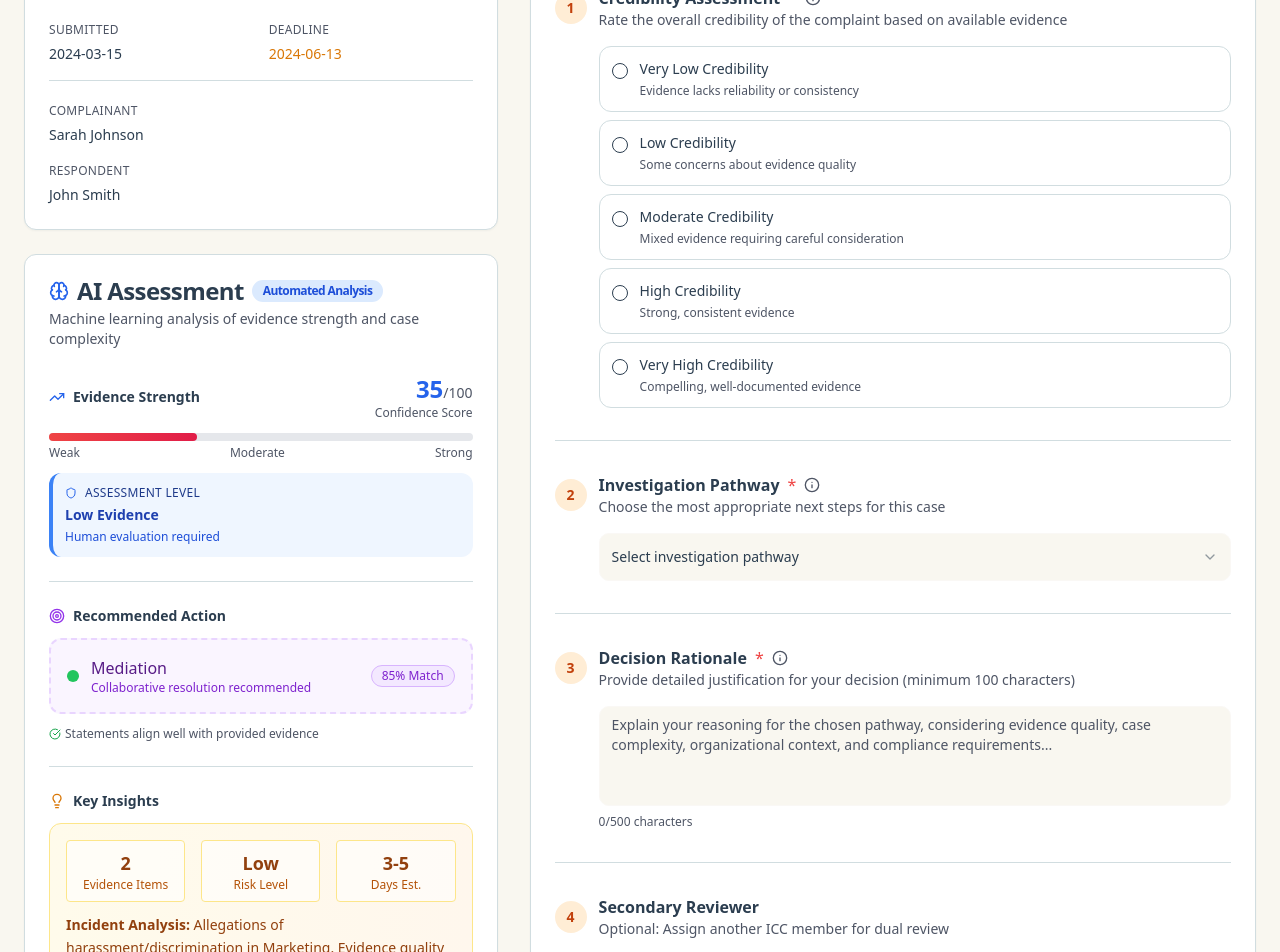
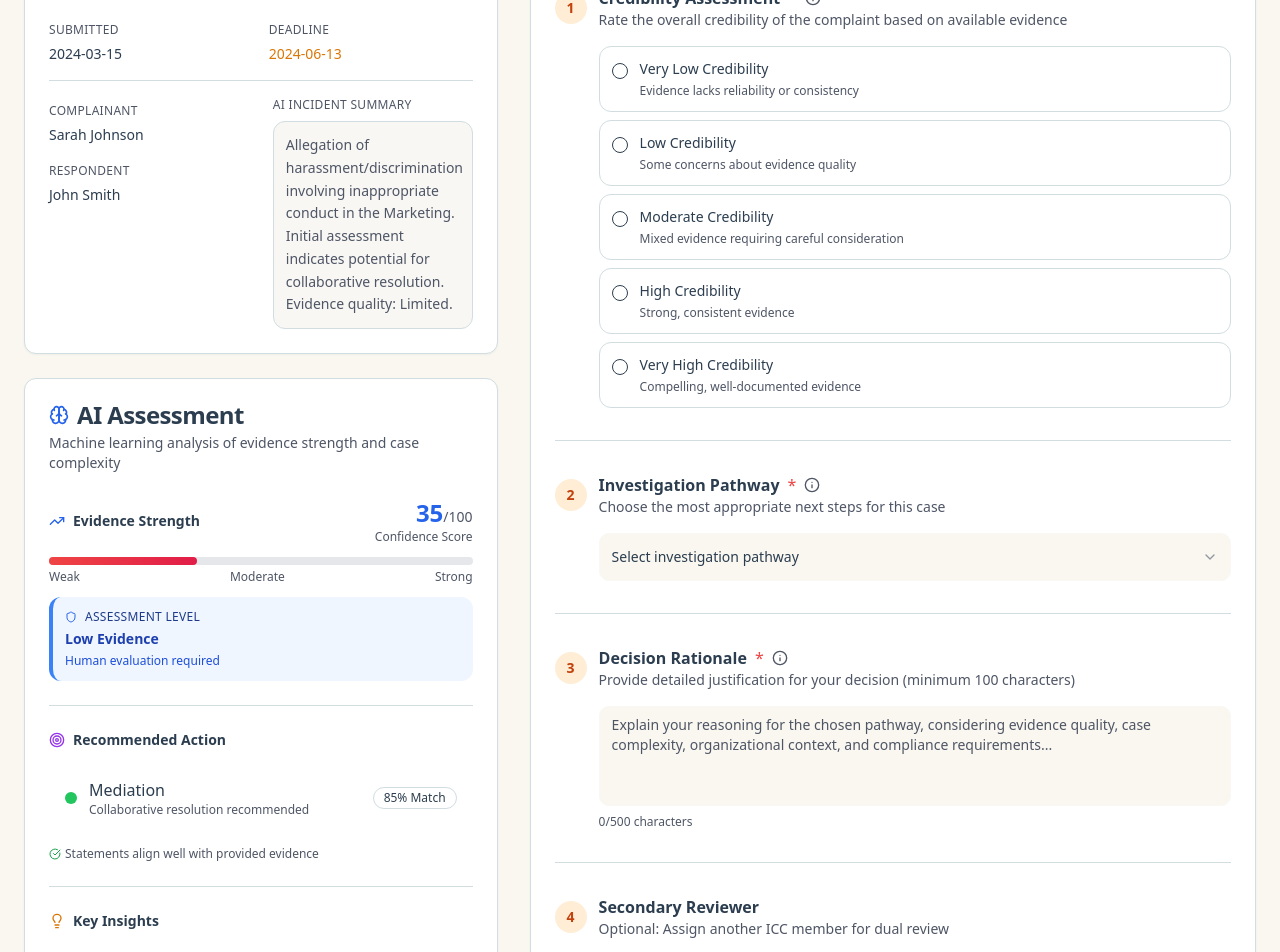
Before and after one commit to divyayaya/POSH-AI, a React (Vite) app: page /human-review/POSH-2024-001 in a window 1280 px wide. Shown: the part 340-1292 px from the top of the page. Built offline with nearby package versions, Linux system fonts and the light colour scheme.

Commit message:
Refactor Case Overview and AI Assessment
Add AI summary to Case Overview card. Remove automated analysis tag from AI Assessment card. Remove borders and color from Recommended Action and Key Insights sections of AI Assessment card.

```diff
--- a/src/pages/HumanReview.tsx
+++ b/src/pages/HumanReview.tsx
@@ -245,6 +245,7 @@ const HumanReview = () => {
 
                 <Separator />
 
+                <div className="grid grid-cols-2 gap-6">
                   <div className="space-y-3">
                     <div>
                       <Label className="text-xs font-medium text-muted-foreground uppercase tracking-wide">Complainant</Label>
@@ -253,6 +254,14 @@ const HumanReview = () => {
                     <div>
                       <Label className="text-xs font-medium text-muted-foreground uppercase tracking-wide">Respondent</Label>
                       <div className="text-sm font-medium text-foreground mt-1">{case_.respondent}</div>
+                    </div>
+                  </div>
+
+                  <div>
+                    <Label className="text-xs font-medium text-muted-foreground uppercase tracking-wide mb-2 block">AI Incident Summary</Label>
+                    <div className="text-sm text-muted-foreground leading-relaxed p-3 bg-muted/50 rounded-lg border">
+                      <p>Allegation of {case_.incidentType.toLowerCase()} involving inappropriate conduct in the {case_.department}. Initial assessment indicates {case_.evidenceScore < 40 ? 'potential for collaborative resolution' : case_.evidenceScore > 70 ? 'serious concerns requiring formal investigation' : 'moderate complexity case suitable for structured resolution'}. Evidence quality: {case_.evidenceScore < 40 ? 'Limited' : case_.evidenceScore > 70 ? 'Strong' : 'Moderate'}.</p>
+                    </div>
                   </div>
                 </div>
               </CardContent>
@@ -264,9 +273,6 @@ const HumanReview = () => {
                 <CardTitle className="flex items-center text-foreground">
                   <Brain className="mr-2 h-5 w-5 text-blue-600" />
                   AI Assessment
-                  <Badge variant="secondary" className="ml-2 bg-blue-100 text-blue-700 text-xs">
-                    Automated Analysis
-                  </Badge>
                 </CardTitle>
                 <CardDescription className="text-sm">
                   Machine learning analysis of evidence strength and case complexity
@@ -323,7 +329,7 @@ const HumanReview = () => {
                     <span className="text-sm font-semibold text-foreground">Recommended Action</span>
                   </div>
 
-                  <div className="flex items-center justify-between p-4 rounded-lg border-2 border-dashed border-purple-200 bg-purple-50">
+                  <div className="flex items-center justify-between p-4">
                     <div className="flex items-center gap-3">
                       <div className={`w-3 h-3 rounded-full ${
                         case_.evidenceScore >= 70 ? 'bg-red-500' :
@@ -331,17 +337,17 @@ const HumanReview = () => {
                         'bg-green-500'
                       }`} />
                       <div>
-                        <div className="font-medium text-purple-900">
+                        <div className="font-medium text-foreground">
                           {case_.evidenceScore < 40 ? 'Mediation' : case_.evidenceScore > 70 ? 'Formal Investigation' : 'Alternative Resolution'}
                         </div>
-                        <div className="text-xs text-purple-700">
+                        <div className="text-xs text-muted-foreground">
                           {case_.evidenceScore < 40 ? 'Collaborative resolution recommended' :
                            case_.evidenceScore > 70 ? 'Requires comprehensive investigation' :
                            'Structured resolution process'}
                         </div>
                       </div>
                     </div>
-                    <Badge variant="outline" className="bg-purple-100 text-purple-700 border-purple-300 font-medium">
+                    <Badge variant="outline" className="font-medium">
                       85% Match
                     </Badge>
                   </div>
@@ -361,26 +367,26 @@ const HumanReview = () => {
                     <span className="text-sm font-semibold text-foreground">Key Insights</span>
                   </div>
 
-                  <div className="bg-gradient-to-r from-amber-50 to-orange-50 border border-amber-200 rounded-lg p-4">
+                  <div className="p-4">
                     <div className="space-y-3">
                       <div className="grid grid-cols-3 gap-4 text-center">
-                        <div className="p-2 bg-white/60 rounded border border-amber-200">
-                          <div className="text-lg font-bold text-amber-800">{evidence.length}</div>
-                          <div className="text-xs text-amber-700">Evidence Items</div>
+                        <div className="p-2 rounded">
+                          <div className="text-lg font-bold text-foreground">{evidence.length}</div>
+                          <div className="text-xs text-muted-foreground">Evidence Items</div>
                         </div>
-                        <div className="p-2 bg-white/60 rounded border border-amber-200">
-                          <div className="text-lg font-bold text-amber-800">
+                        <div className="p-2 rounded">
+                          <div className="text-lg font-bold text-foreground">
                             {case_.evidenceScore < 40 ? 'Low' : case_.evidenceScore > 70 ? 'High' : 'Med'}
                           </div>
-                          <div className="text-xs text-amber-700">Risk Level</div>
+                          <div className="text-xs text-muted-foreground">Risk Level</div>
                         </div>
-                        <div className="p-2 bg-white/60 rounded border border-amber-200">
-                          <div className="text-lg font-bold text-amber-800">3-5</div>
-                          <div className="text-xs text-amber-700">Days Est.</div>
+                        <div className="p-2 rounded">
+                          <div className="text-lg font-bold text-foreground">3-5</div>
+                          <div className="text-xs text-muted-foreground">Days Est.</div>
                         </div>
                       </div>
 
-                      <div className="text-sm text-amber-800 leading-relaxed">
+                      <div className="text-sm text-muted-foreground leading-relaxed">
                         <strong>Incident Analysis:</strong> Allegations of {case_.incidentType.toLowerCase()} in {case_.department}.
                         Evidence quality suggests {case_.evidenceScore < 40 ? 'collaborative resolution may resolve concerns effectively' :
                         case_.evidenceScore > 70 ? 'formal procedures required due to severity indicators' :
```
Lines whose indentation alone changed are shown as unchanged.
